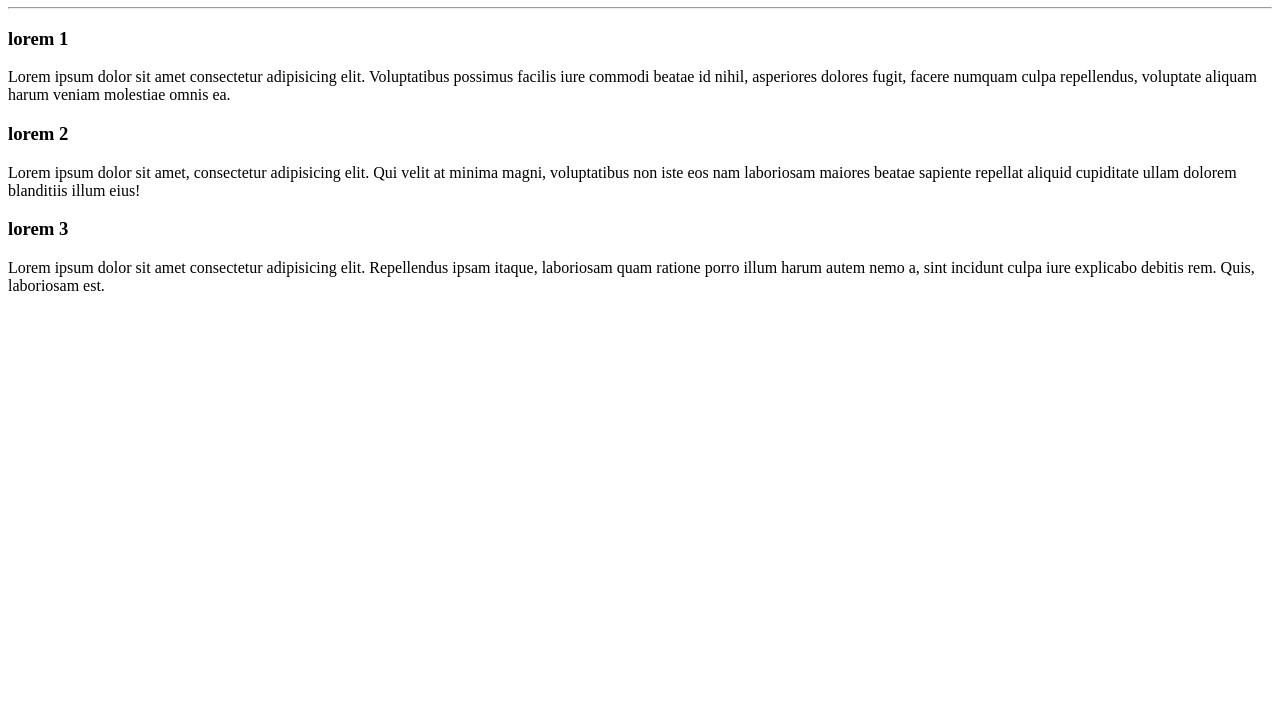
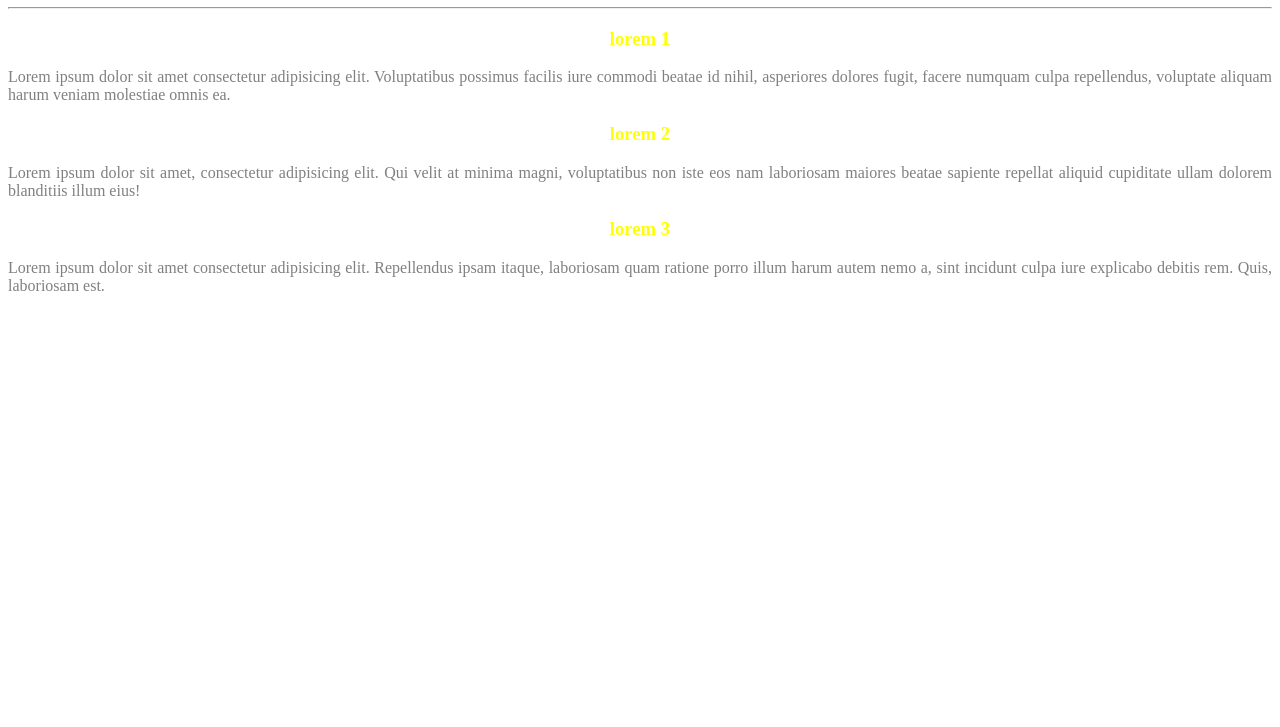
Before and after one commit to Yasrykav/Saheb, a plain HTML site: page index.html in a window 1280 px wide. Shown: the part 73-800 px from the top of the page. Drawn offline with Linux system fonts and the light colour scheme.

Commit message:
add style

```diff
--- a/index.html
+++ b/index.html
@@ -5,6 +5,10 @@
     <meta http-equiv="X-UA-Compatible" content="IE=edge">
     <meta name="viewport" content="width=device-width, initial-scale=1.0">
     <title>test</title>
+    <style> h1{text-align:center ; color:orange }
+            h3{text-align:center ; color:yellow }
+            p{text-align:justify ; color:grey}
+    </style>
 </head>
 <body>
     <h1>hello there</h1>
```
